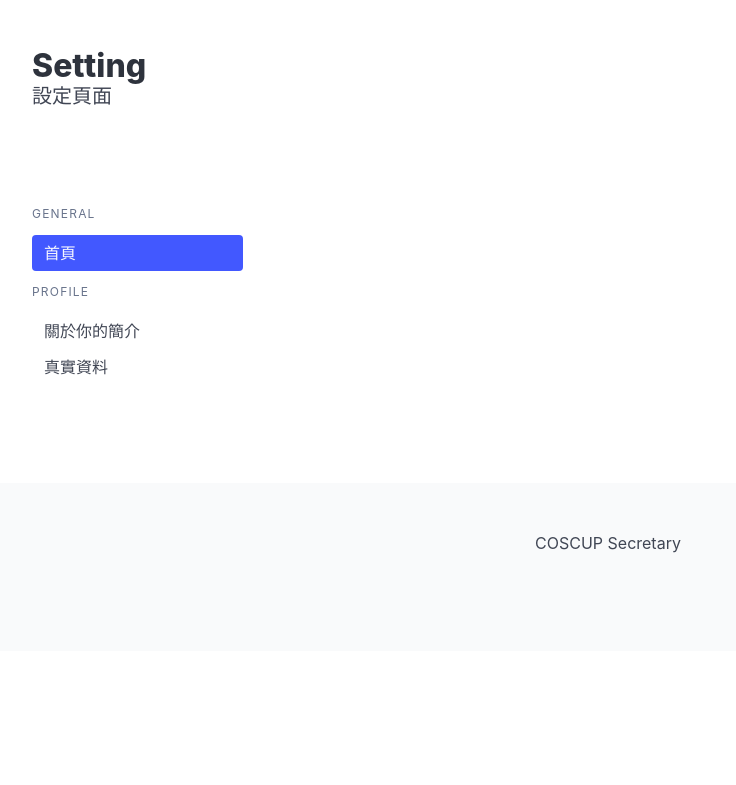
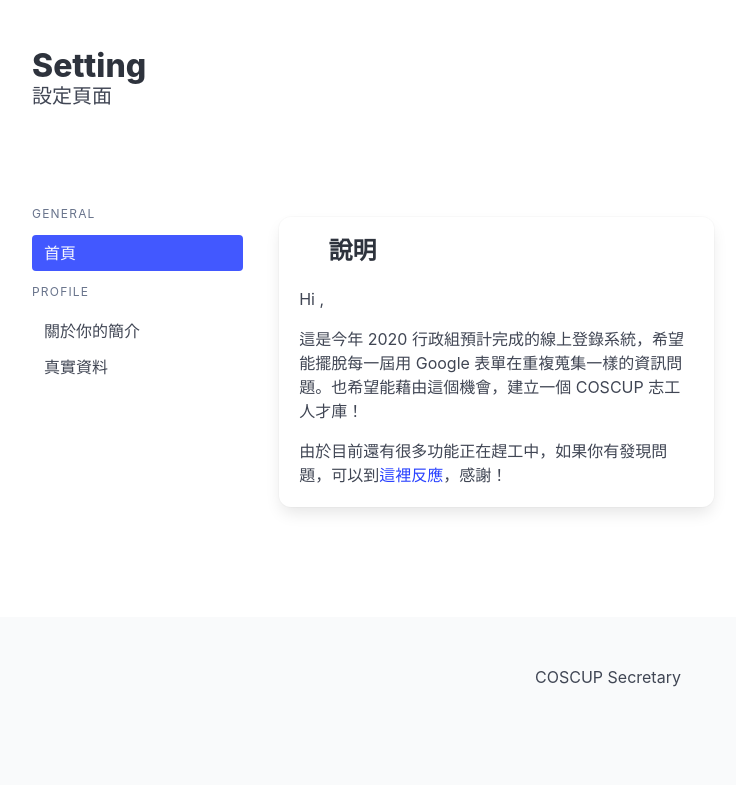
Before and after one commit to COSCUP/COSCUP-Volunteer, a Python web app: template templates/setting_index.html in a window 1280 px wide. Shown: the part 56-841 px from the top of the page, without its empty margins (32-768 px from the left). Before the commit the page ends 609 px from the top, so only its background shows below. Run offline with Jinja, Linux system fonts and the light colour scheme; the template is opened without the code that fills it, so the values that code supplies are empty; some libraries are stand-ins or nearby versions.

Commit message:
Add wording in setting index

```diff
--- a/templates/index_guide.html
+++ b/templates/index_guide.html
@@ -61,7 +61,7 @@
                   <div class="message-body">
                       <p>在 COSCUP 裡的參與、貢獻將會幫你紀錄起來，未來需要提出志工服務或相關參與證明時，也可方便利用。</p>
                       <div class="buttons is-right">
-                          <a class="button is-info is-inverted" href="/service">
+                          <a class="button is-info is-inverted">
                               <span class="icon is-small"><i class="fas fa-check"></i></span>
                               <span>檢視服務申請</span>
                           </a>
--- a/templates/setting_index.html
+++ b/templates/setting_index.html
@@ -1,4 +1,12 @@
 {% extends "setting.html" %}
 {% block setting_index %}is-active{% endblock %}
 {% block setting_body %}
+<div class="column is-half">
+    <div class="content box">
+        <h3><span class="icon has-text-info"><i class="far fa-star"></i></span> <span>說明</span></h3>
+        <p>Hi {{g.user.data.name}},</p>
+        <p>這是今年 2020 行政組預計完成的線上登錄系統，希望能擺脫每一屆用 Google 表單在重複蒐集一樣的資訊問題。也希望能藉由這個機會，建立一個 COSCUP 志工人才庫！</p>
+        <p>由於目前還有很多功能正在趕工中，如果你有發現問題，可以到<a href="https://app.slack.com/client/T035G8BB7/CST6D28BC">這裡反應</a>，感謝！</p>
+    </div>
+</div>
 {% endblock %}
```
